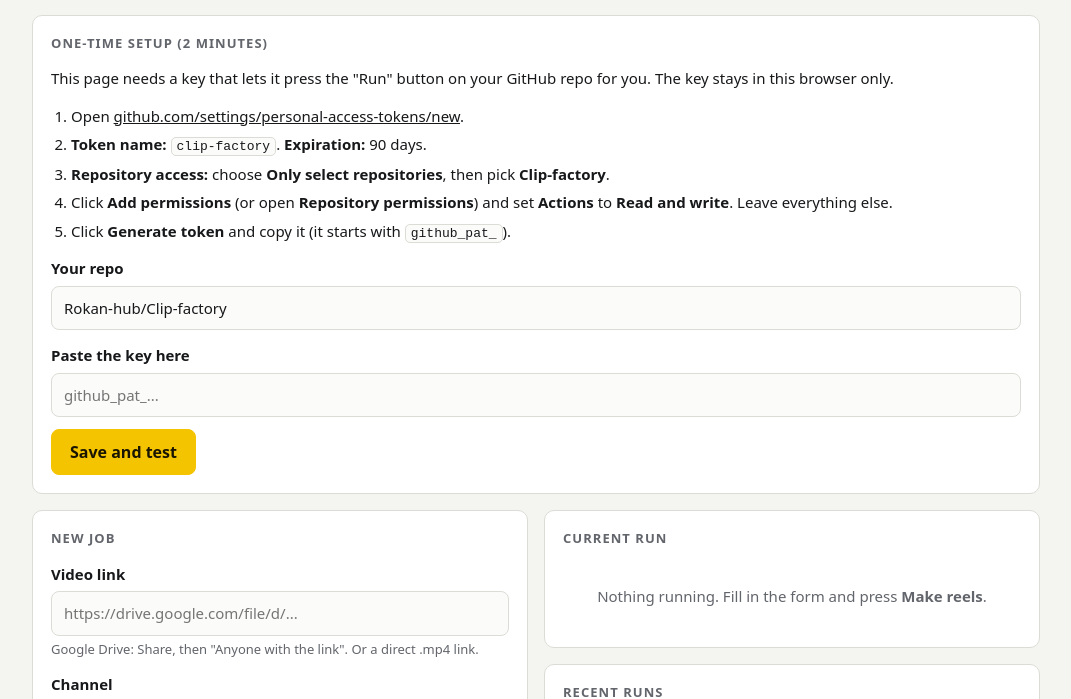
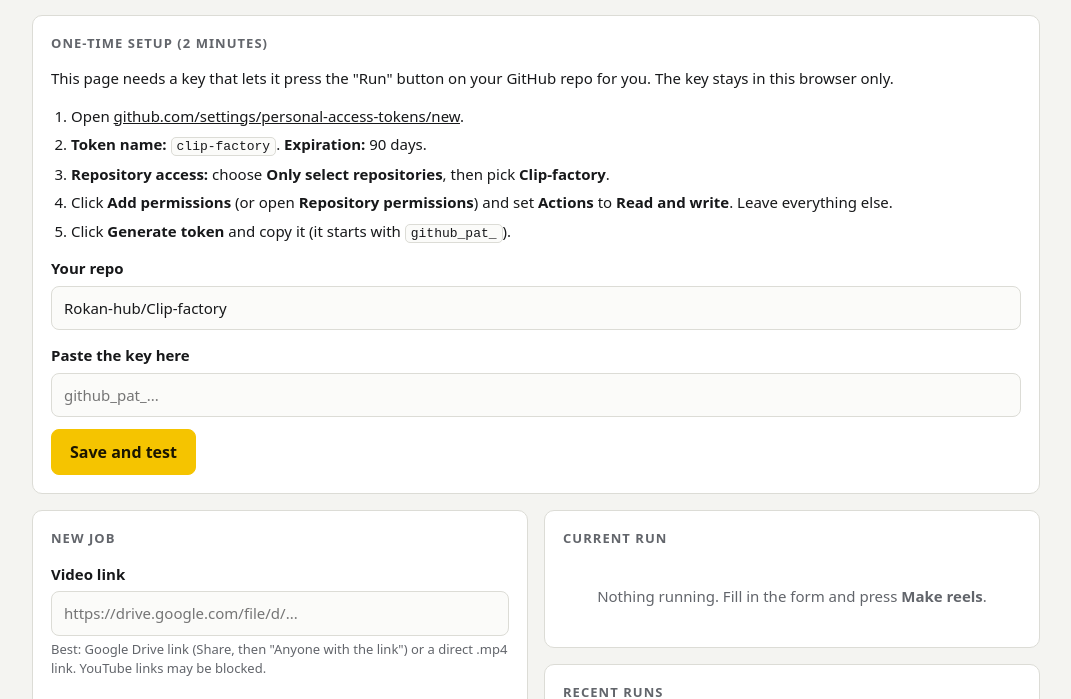
Before and after one commit to Rokan-hub/Clip-factory, a plain HTML site: page docs/index.html in a window 1280 px wide. Shown: the part 73-772 px from the top of the page, without its empty margins (104-1175 px from the left). Drawn offline with Linux system fonts and the light colour scheme.

Commit message:
Validate downloaded video, try yt-dlp for YouTube, clearer errors
Co-Authored-By: Claude Sonnet 5.5 <noreply@anthropic.com>
Claude-Session: https://claude.ai/code/session_01NDY69g4h6kLpbnFsbZC8hD

```diff
--- a/docs/index.html
+++ b/docs/index.html
@@ -113,7 +113,7 @@ code { background: var(--field); border: 1px solid var(--line); border-radius: 5
       <h2>New job</h2>
       <label class="lbl" for="url">Video link</label>
       <input type="text" id="url" placeholder="https://drive.google.com/file/d/..." autocomplete="off" spellcheck="false">
-      <div class="hint">Google Drive: Share, then "Anyone with the link". Or a direct .mp4 link.</div>
+      <div class="hint">Best: Google Drive link (Share, then "Anyone with the link") or a direct .mp4 link. YouTube links may be blocked.</div>
 
       <label class="lbl">Channel</label>
       <div class="seg" id="segChannel">
```
Also changed, not shown: 1 other file.
